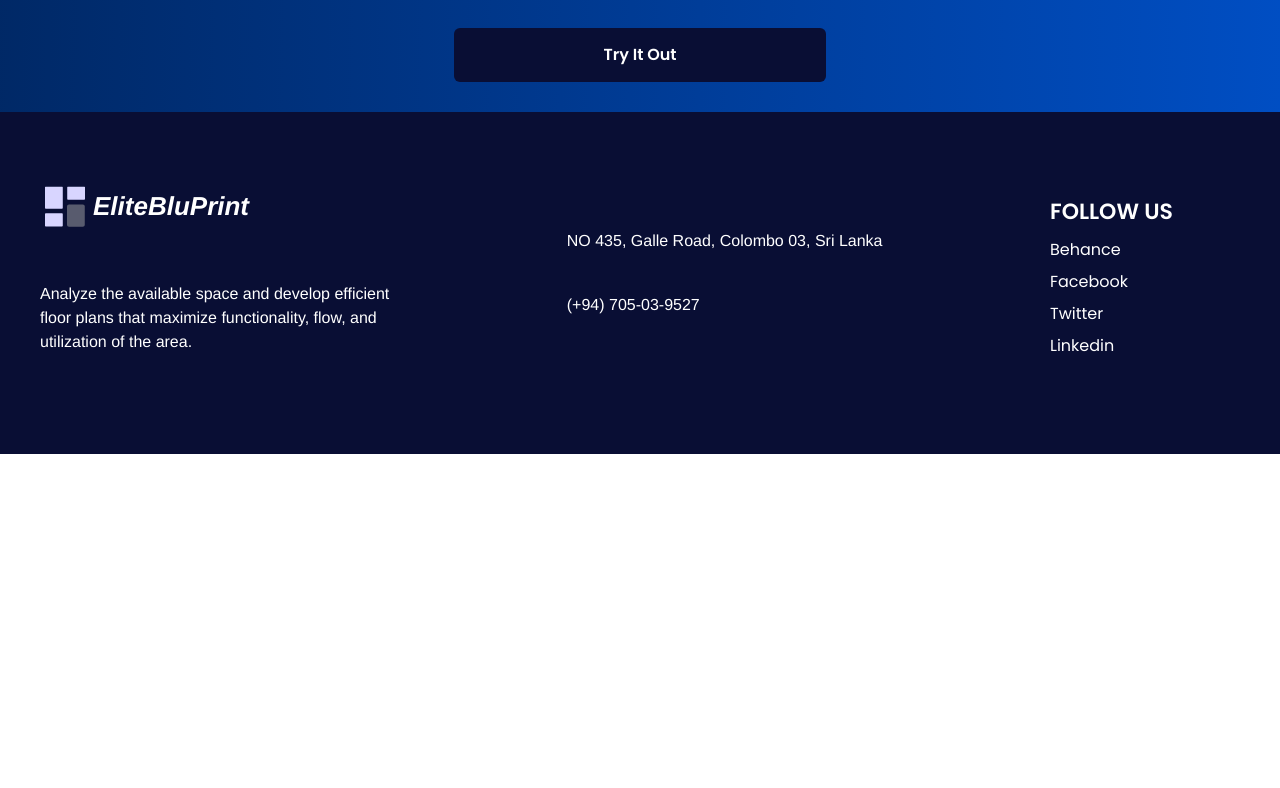
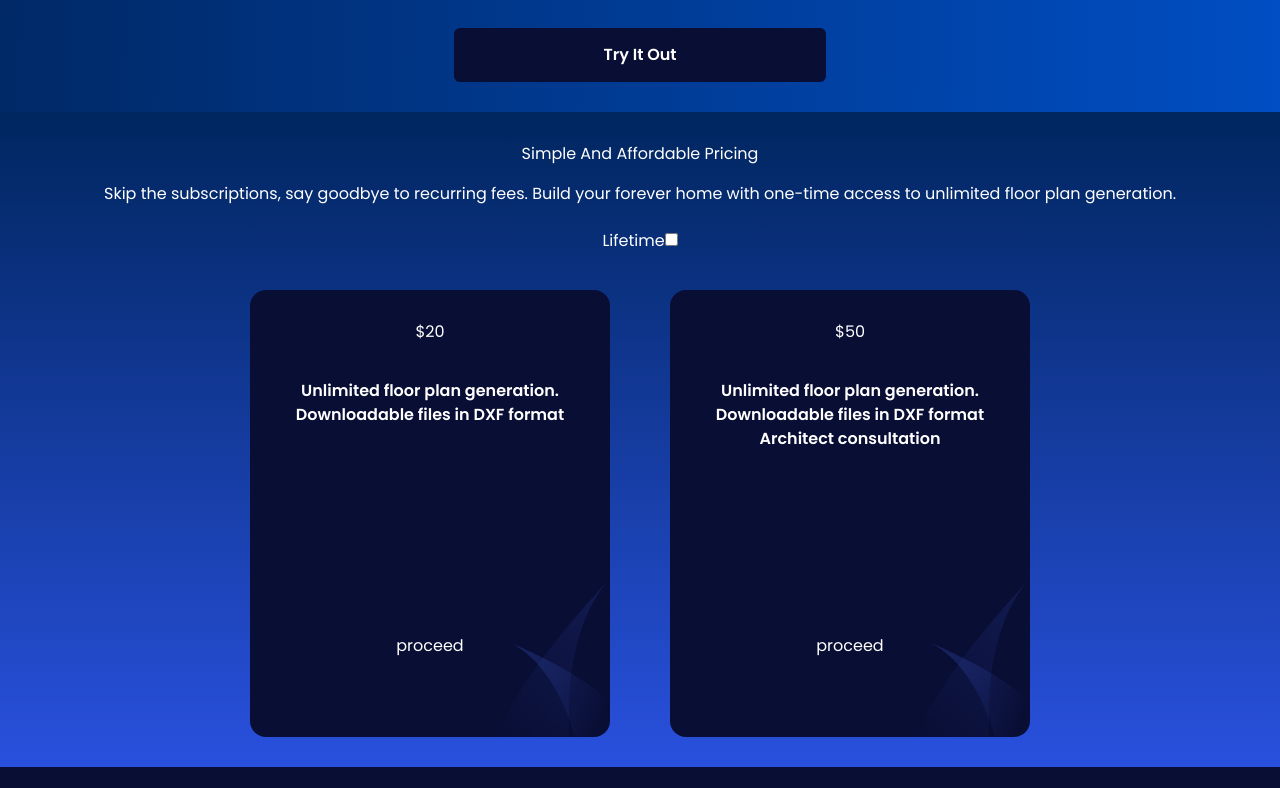
Before and after one commit to hashimkalam/SDGP-CS-28, a React (Vite) app in the folder client/: page / in a window 1280 px wide. Shown: the part 2132-2920 px from the top of the page. Before the commit the page ends 2586 px from the top, so only its background shows below. Built offline with nearby package versions, Linux system fonts and the light colour scheme.

Commit message:
pricing section

```diff
--- a/client/src/Pages/Home/Home.jsx
+++ b/client/src/Pages/Home/Home.jsx
@@ -4,6 +4,7 @@ import Navbar from "../../components/navbar/navbar";
 import Hero from "../../components/hero/hero";
 import HowItWorks from "../../components/how-it-works/howitworks";
 import  Footer  from "../../components/footer/footer";
+import  PriceSection  from "../../components/priceSection/PriceSection";
 
 function Home() {
   return (
@@ -11,7 +12,7 @@ function Home() {
       <Navbar />
       <Hero />
       <HowItWorks />
-      {/* <Pricing /> */}
+      <PriceSection/>
       <Footer />
     </div>
   );
--- /dev/null
+++ b/client/src/components/payment/Payment.jsx
@@ -0,0 +1,21 @@
+import React from 'react'
+import "./payment.css"
+
+function Payment() {
+    return (
+        <div className='payment'>
+            <div className='payment_form'>
+                <form>
+                    <div className=''>
+                        <label>Card Number</label>
+                        <input type='num
+                        '/>
+                    </div>
+                </form>
+            </div>
+
+        </div>
+    )
+}
+
+export default Payment
--- /dev/null
+++ b/client/src/components/payment/payment.css
@@ -0,0 +1,15 @@
+.payment {
+  display: flex;
+  justify-content: center;
+  align-items: center;
+
+  color: black;
+}
+
+.payment_form {
+  margin: 25px;
+  padding: 10px;
+  border-radius: 10px;
+  box-shadow: 0 0 50px rgba(0, 0, 0, 0.5);
+  background: white;
+}
--- /dev/null
+++ b/client/src/components/priceBox/PriceBox.jsx
@@ -0,0 +1,29 @@
+import React from 'react'
+import "./priceBox.css"
+
+
+function PriceBox(prop) {
+    return (
+        <div className='PriceBox'>
+            <h1 className='price'>
+                ${prop.price}
+            </h1>
+            <div className="feature">
+
+            <p>{prop.f1}</p>
+            <p>{prop.f2}</p>
+            <p>{prop.f3}</p>
+
+            </div>
+            <div className='buy_button'>
+                <button>proceed</button>
+
+            </div>
+
+
+        </div>
+
+    )
+}
+
+export default PriceBox
--- /dev/null
+++ b/client/src/components/priceBox/priceBox.css
@@ -0,0 +1,25 @@
+.PriceBox {
+  width: 360px;
+  height: 447px;
+  flex-shrink: 0;
+  border-radius: 16px;
+  background: #090e34;
+  background-image: url("../../../public/images/img_svg.png");
+  background-size: 179px 158px;
+  background-repeat: no-repeat;
+  background-position: bottom right;
+  margin: 30px;
+}
+
+h1{
+    margin-top: 30px;
+}
+
+.feature{
+    display: flex;
+    flex-direction: column;
+    height: 220px;
+    margin: 35px 0;
+    font-weight: 600;
+
+}
--- /dev/null
+++ b/client/src/components/priceSection/PriceSection.jsx
@@ -0,0 +1,70 @@
+import React, { useState } from 'react';
+import PriceBox from '../priceBox/PriceBox.jsx';
+import "./priceSection.css";
+
+
+
+function PriceSection() {
+    const [priceList, setPriceList] = useState([
+        {
+            price: 20,
+            f1: "Unlimited floor plan generation.",
+            f2: "Downloadable files in DXF format",
+
+        },
+        {
+            price: 50,
+            f1: "Unlimited floor plan generation.",
+            f2: "Downloadable files in DXF format",
+            f3: "Architect consultation"
+
+        }
+    ]);
+
+    const handleOnChange = (event) => {
+        if (event.target.checked) {
+            setPriceList((prevList) => [
+                { ...prevList[0], price: 299 },
+                { ...prevList[1], price: 599 }
+            ]);
+        } else {
+            setPriceList((prevList) => [
+                { ...prevList[0], price: 20 },
+                { ...prevList[1], price: 50 }
+            ]);
+        }
+    }
+
+    return (
+        <>
+            <div className='PriceSection'>
+                <div className='title'>
+                    <h1>Simple And Affordable Pricing</h1>
+                    <p>Skip the subscriptions, say goodbye to recurring fees. Build your forever home with one-time access to unlimited floor plan generation.</p>
+                    <label className="switch" htmlFor="lifetimeCheckbox"> Lifetime
+                        <input
+                            type="checkbox"
+                            id="lifetimeCheckbox"
+                            onChange={handleOnChange}
+                        />
+                    </label>
+                </div>
+                <div className='priceBox'>
+                    {priceList.map((data, index) => (
+                        <PriceBox
+                            key={index}
+                            price={data.price}
+                            f1={data.f1}
+                            f2={data.f2}
+                            f3={data.f3}
+                        />
+                    ))}
+                </div>
+            </div>
+
+
+        </>
+    );
+}
+
+export default PriceSection;
--- /dev/null
+++ b/client/src/components/priceSection/priceSection.css
@@ -0,0 +1,29 @@
+.PriceSection {
+  background: linear-gradient(180deg, #00265f 0%, rgba(0, 47, 215, 0.84) 100%);
+  color: #ffffff;
+  text-align: center;
+
+}
+
+
+.title p{
+  margin:16px;
+}
+
+.title label{
+  margin: 7px;
+}
+
+.title {
+  display: flex;
+  flex-direction: column;
+  align-items: center;
+  justify-content: center;
+}
+
+.priceBox {
+  display: flex;
+  align-items: center;
+  justify-content: center;
+
+}
```
